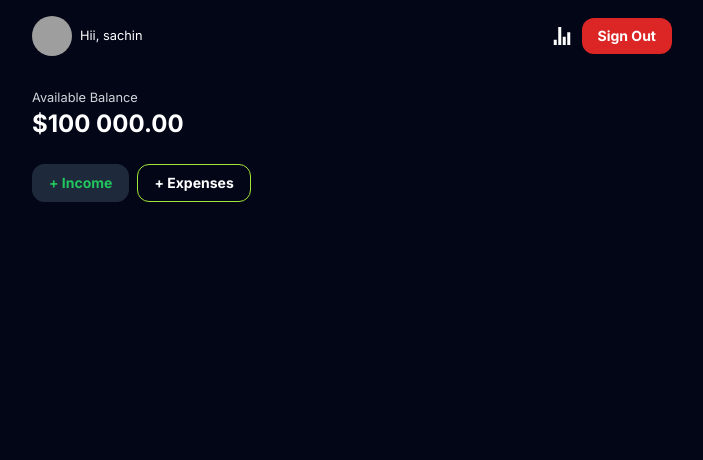
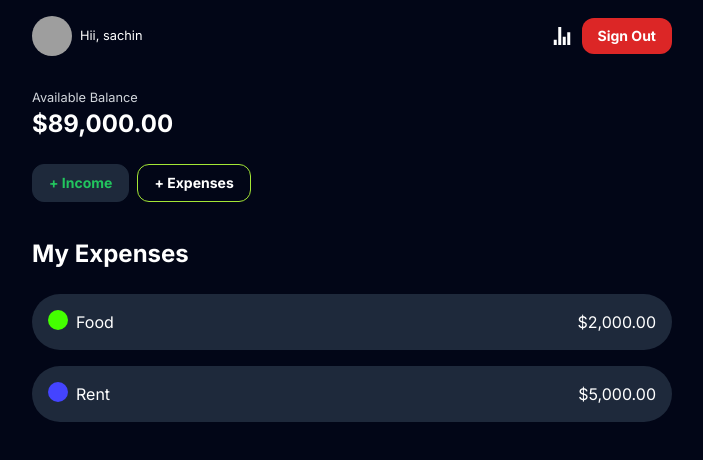
Before and after one commit to Imsachin010/finance-tracker, a Next.js app: page / in a window 1280 px wide. Shown: the top 460 px of the page, without its empty margins (288-991 px from the left). Built offline with nearby package versions, Linux system fonts and the light colour scheme; grey boxes are pictures that could not be loaded.

Commit message:
Expense section, created reusable components

```diff
--- a/app/page.js
+++ b/app/page.js
@@ -1,10 +1,13 @@
+import {currencyFormatter} from "@/lib/utils";
+import ExpenseCat from "@/components/ExpenseCat";
+
 export default function Home() {
   return (
   <main className="container max-w-2xl px-4 mx-auto">
     <section className="py-3">
       <small className="text-gray-300 text-md">Available Balance</small>
 
-      <h2 className="text-2xl font-bold text-white">$100 000.00</h2>
+      <h2 className="text-2xl font-bold text-white">{currencyFormatter(89000)}</h2>
     </section>
 
     <section className="flex item-center gap-2 py-3">
@@ -12,6 +15,22 @@ export default function Home() {
       <button  className="btn btn-primary-outline">+ Expenses</button>
     </section>
 
+    {/* Expenses */}
+    <section className="py-6">
+      <h3 className="text-2xl font-bold">My Expenses</h3>
+      <div className="flex flex-col gap-4 mt-6">
+        <ExpenseCat
+        color="#44ff00"
+        title="Food"
+        amount={2000}
+        />
+        <ExpenseCat
+        color="#44ff"
+        title="rent"
+        amount={5000}
+        />
+      </div>
+    </section>
   </main>
   );
 }
--- /dev/null
+++ b/components/ExpenseCat.js
@@ -0,0 +1,16 @@
+import {currencyFormatter} from "@/lib/utils";
+
+function ExpenseCat({title,color,amount}) {
+    return (
+        // Expense category component
+        <div className="flex item-center px-4 py-4 bg-slate-800 rounded-full justify-between">
+          <div className="flex item-center gap-2">
+            <div className="w-[20px] h-[20px] rounded-full" style={{backgroundColor: color}}/>
+            <h4  className="capitalize">{title}</h4>
+          </div>
+          <p>{currencyFormatter(amount)}</p>
+        </div>
+    )
+}
+
+export default ExpenseCat;
--- /dev/null
+++ b/lib/utils.js
@@ -0,0 +1,8 @@
+export const currencyFormatter = (amount) => {
+    const formater = new Intl.NumberFormat('en-US', {
+        style: 'currency',
+        currency: 'USD',
+    });
+
+    return formater.format(amount);
+}
```
